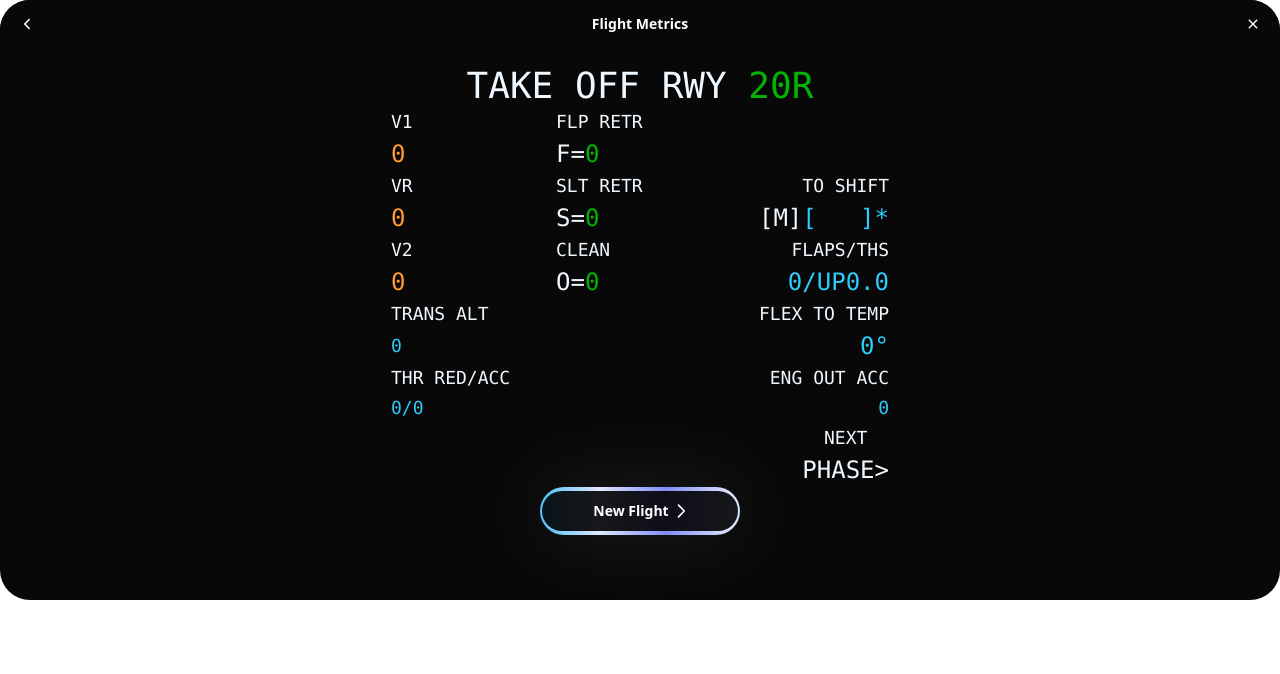
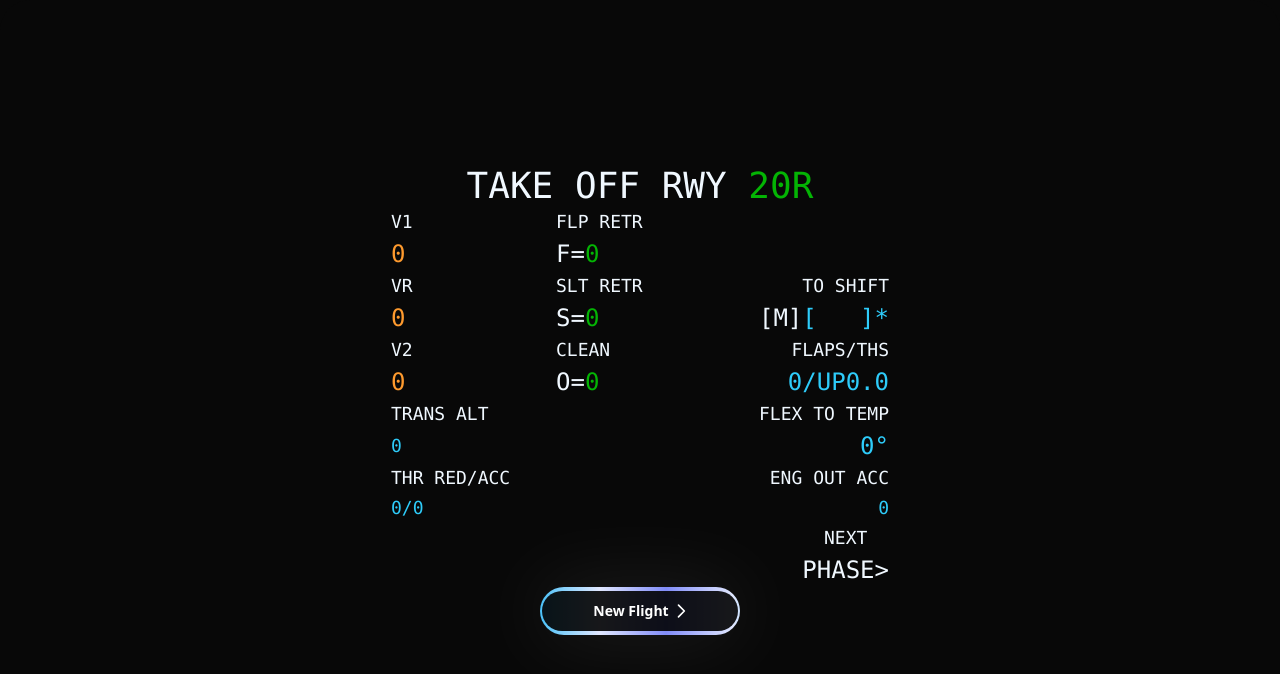
Before and after one commit to ZeroxyDev/FlightMetrics, a Next.js app: page /result in a window 1280 px wide. Shown: the top 674 px of the page. Built offline with nearby package versions, Linux system fonts and the light colour scheme.

Commit message:
[Add] Web and App style fix

```diff
--- a/src/app/layout.tsx
+++ b/src/app/layout.tsx
@@ -5,7 +5,7 @@ import { Inter } from "next/font/google";
 import "./globals.css";
 import Titlebar from "./components/titlebar";
 import { MCDUContextProvider } from "./context/mcduContext";
-import { useEffect } from "react";
+import { useEffect, useState } from "react";
 
 const inter = Inter({ subsets: ["latin"] });
 
@@ -16,19 +16,25 @@ export default function RootLayout({
   children: React.ReactNode;
 }>) {
 
+  const [isTauri, setIsTauri] = useState<boolean>(false);
+
   useEffect(() => {
     document.addEventListener('contextmenu', event => event.preventDefault());
+    if (window?.__TAURI__) {
+      console.log('Tauri detected');
+      setIsTauri(true);
+    }
   }, []);
 
   return (
     <html lang="en">
-      <body className={"rounded-[40px] m-0 bg-transparent overflow-hidden"}>
-        <div className='bg-background w-full h-[600px] flex justify-center items-center bordernone border-tertiary rounded-big'>
-        <div className='h-12 block'><Titlebar /></div>
+      <body className={`rounded-[40px] m-0 ${isTauri ? 'bg-transparent' : 'bg-background'} overflow-hidden`}>
+        <div style={{ height: isTauri ? '600px' : '100vh' }} className={`bg-background w-full ${isTauri ? 'h-[600px]' : 'h-screen'} flex justify-center items-center bordernone border-tertiary rounded-big`}>
+        {isTauri && <div className='h-12 block'><Titlebar /></div>}
         <div className='w-full flex justify-center items-center h-full '>
         <MCDUContextProvider>
           {children}
-          </MCDUContextProvider>
+        </MCDUContextProvider>
           </div>
       </div>
 
```
